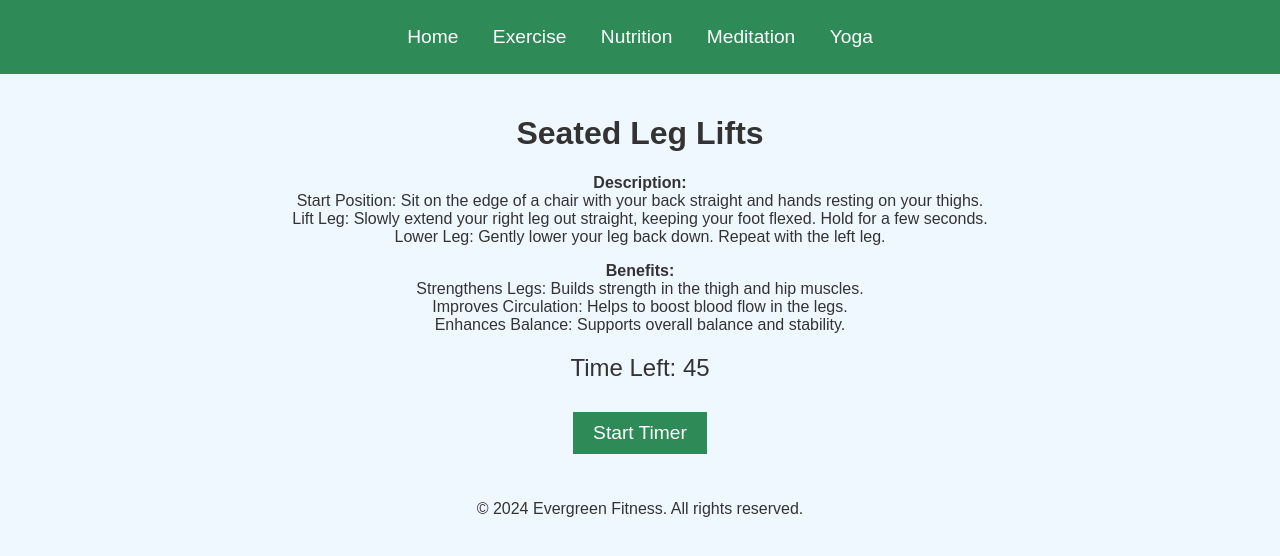
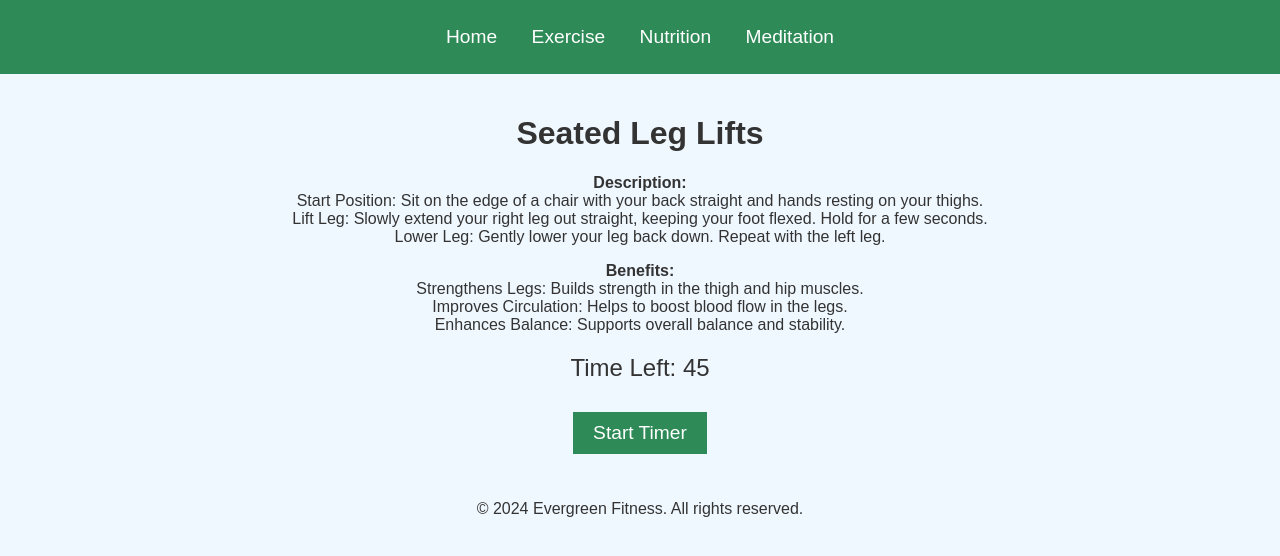
Before and after one commit to YutishaPandey/Evergreen-Fitness, a plain HTML site: page lift.html in a window 1280 px wide. Drawn offline with Linux system fonts and the light colour scheme.

Commit message:
Update lift.html

```diff
--- a/lift.html
+++ b/lift.html
@@ -99,7 +99,6 @@
                 <li><a href="exercise.html">Exercise</a></li>
                 <li><a href="nutrition.html">Nutrition</a></li>
                 <li><a href="meditation.html">Meditation</a></li>
-                <li><a href="yoga.html">Yoga</a></li>
             </ul>
         </nav>
     </header>
```
